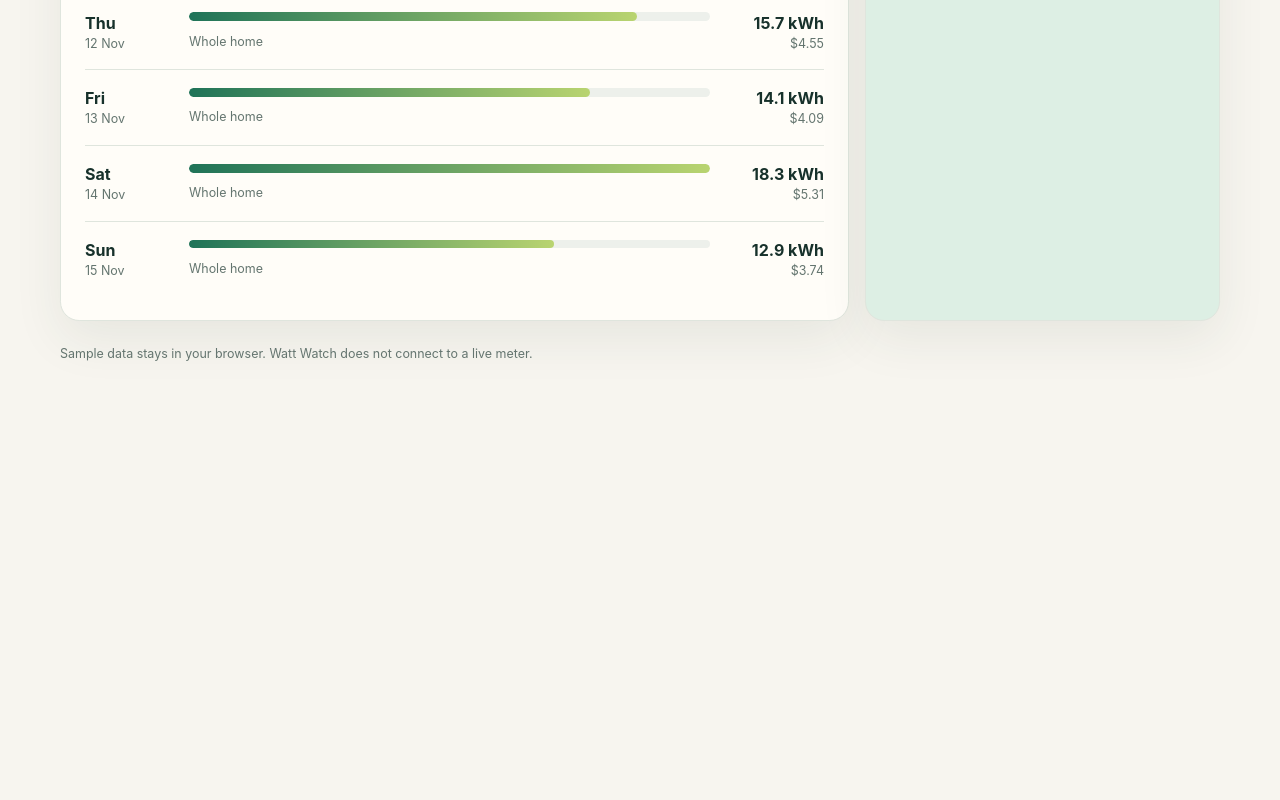
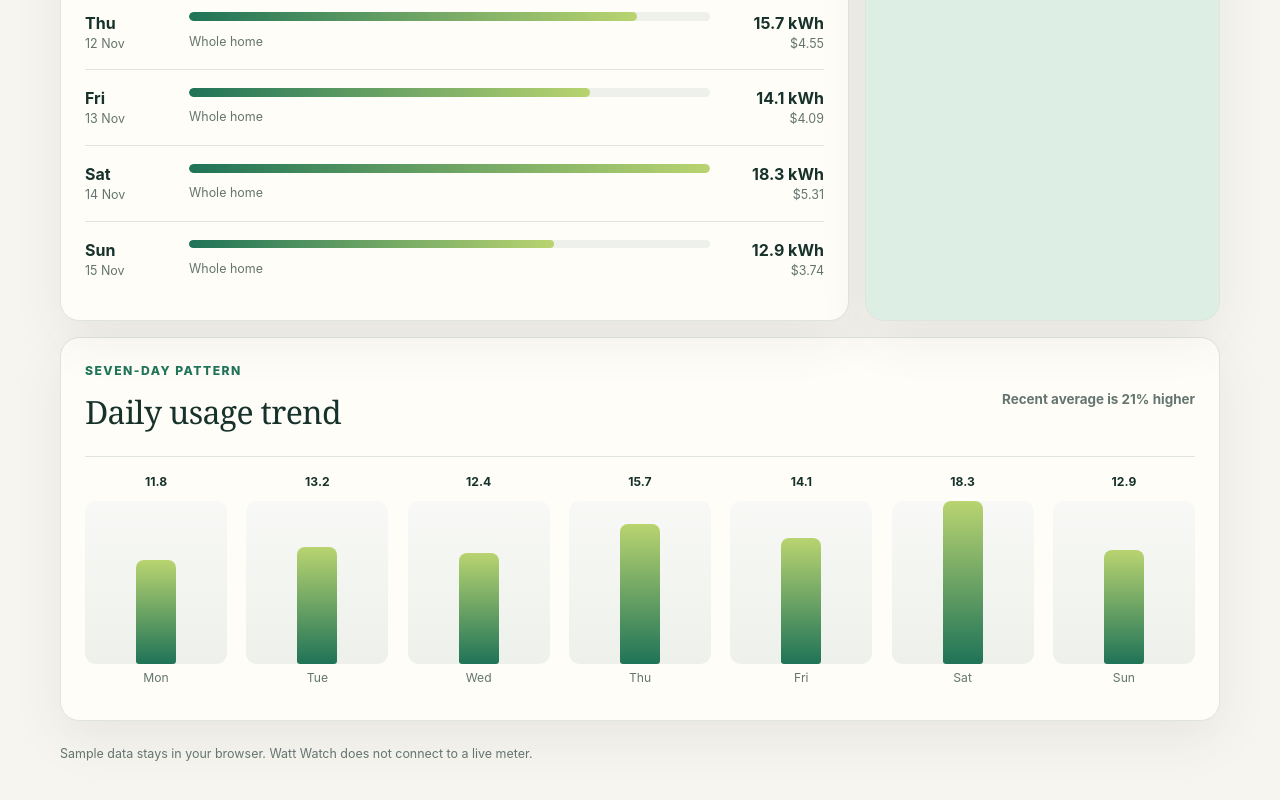
Before and after one commit to chocoHacks33/watt-watch-dashboard, a website: page index.html in a window 1280 px wide. Shown: the part 789-1589 px from the top of the page. Before the commit the page ends 1214 px from the top, so only its background shows below. Drawn offline with Linux system fonts and the light colour scheme.

Commit message:
Add seven-day usage trend

```diff
--- a/app.js
+++ b/app.js
@@ -40,6 +40,59 @@ function summarizeReadings(items) {
     dailyAverage: totalKwh / items.length,
     peak
   };
+}
+
+function buildTrendPoints(items) {
+  const highest = Math.max(...items.map((reading) => reading.kwh), 1);
+  return items.map((reading) => ({
+    date: reading.date,
+    kwh: reading.kwh,
+    percentage: Math.round((reading.kwh / highest) * 100)
+  }));
+}
+
+function calculateTrendChange(items) {
+  if (items.length < 2) {
+    return 0;
+  }
+
+  const periodSize = Math.floor(items.length / 2);
+  const average = (period) => period.reduce((sum, reading) => sum + reading.kwh, 0) / period.length;
+  const earlierAverage = average(items.slice(0, periodSize));
+  const recentAverage = average(items.slice(-periodSize));
+
+  return earlierAverage === 0 ? 0 : ((recentAverage - earlierAverage) / earlierAverage) * 100;
+}
+
+function renderTrend(items) {
+  const chart = document.querySelector("#usage-trend");
+  const points = buildTrendPoints(items);
+  const change = calculateTrendChange(items);
+
+  chart.replaceChildren(...points.map((point) => {
+    const column = document.createElement("div");
+    column.className = "trend-column";
+
+    const value = document.createElement("strong");
+    value.textContent = point.kwh.toFixed(1);
+
+    const track = document.createElement("div");
+    track.className = "trend-track";
+    const bar = document.createElement("span");
+    bar.style.height = `${point.percentage}%`;
+    track.append(bar);
+
+    const label = document.createElement("span");
+    label.textContent = formatDate(point.date, { weekday: "short" });
+
+    column.append(value, track, label);
+    return column;
+  }));
+
+  const direction = change > 0 ? "higher" : change < 0 ? "lower" : "unchanged";
+  document.querySelector("#trend-summary").textContent = direction === "unchanged"
+    ? "Recent average is unchanged"
+    : `Recent average is ${Math.abs(change).toFixed(0)}% ${direction}`;
 }
 
 function renderSummary(items) {
@@ -104,6 +157,7 @@ function renderReadings(items) {
 function init() {
   renderSummary(readings);
   renderReadings(readings);
+  renderTrend(readings);
 }
 
 if (typeof document !== "undefined") {
@@ -112,6 +166,8 @@ if (typeof document !== "undefined") {
 
 if (typeof module !== "undefined") {
   module.exports = {
+    buildTrendPoints,
+    calculateTrendChange,
     formatCurrency,
     formatDate,
     parseLocalDate,
--- a/index.html
+++ b/index.html
@@ -70,6 +70,22 @@
           </div>
         </aside>
       </section>
+
+      <section class="panel trend-panel" aria-labelledby="trend-title">
+        <div class="panel-heading">
+          <div>
+            <p class="eyebrow">Seven-day pattern</p>
+            <h2 id="trend-title">Daily usage trend</h2>
+          </div>
+          <p id="trend-summary" class="trend-summary">Comparing recent daily averages…</p>
+        </div>
+        <div
+          id="usage-trend"
+          class="trend-chart"
+          role="img"
+          aria-label="Bar chart of daily household electricity use"
+        ></div>
+      </section>
     </main>
 
     <footer>
--- a/styles.css
+++ b/styles.css
@@ -180,6 +180,60 @@ h2 {
   margin-top: 1rem;
 }
 
+.trend-panel {
+  margin-top: 1rem;
+}
+
+.trend-summary {
+  margin-bottom: 0;
+  color: var(--muted);
+  font-size: 0.84rem;
+  font-weight: 700;
+}
+
+.trend-chart {
+  display: grid;
+  grid-template-columns: repeat(7, minmax(2.5rem, 1fr));
+  gap: clamp(0.45rem, 2vw, 1.2rem);
+  min-height: 15rem;
+  padding: 1rem 0 0.25rem;
+  border-top: 1px solid var(--line);
+}
+
+.trend-column {
+  display: grid;
+  grid-template-rows: 1.4rem 1fr 1.4rem;
+  gap: 0.35rem;
+  min-width: 0;
+  text-align: center;
+}
+
+.trend-column strong,
+.trend-column > span {
+  font-size: 0.76rem;
+}
+
+.trend-column > span {
+  color: var(--muted);
+}
+
+.trend-track {
+  display: flex;
+  align-items: flex-end;
+  justify-content: center;
+  min-height: 10rem;
+  overflow: hidden;
+  border-radius: 0.65rem;
+  background: linear-gradient(to top, #edf0eb, #f8f9f6);
+}
+
+.trend-track span {
+  width: min(2.5rem, 72%);
+  min-height: 0.35rem;
+  border-radius: 0.5rem 0.5rem 0.2rem 0.2rem;
+  background: linear-gradient(to top, var(--green), var(--lime));
+}
+
 .panel {
   padding: 1.5rem;
 }
@@ -314,6 +368,15 @@ footer {
     grid-template-columns: 1fr;
   }
 
+  .trend-panel .panel-heading {
+    align-items: flex-start;
+    flex-direction: column;
+  }
+
+  .trend-chart {
+    gap: 0.3rem;
+  }
+
   .summary-card {
     min-height: 9.5rem;
   }
```
Also changed, not shown: tests/app.test.js (+25 -0 lines), README.md.
